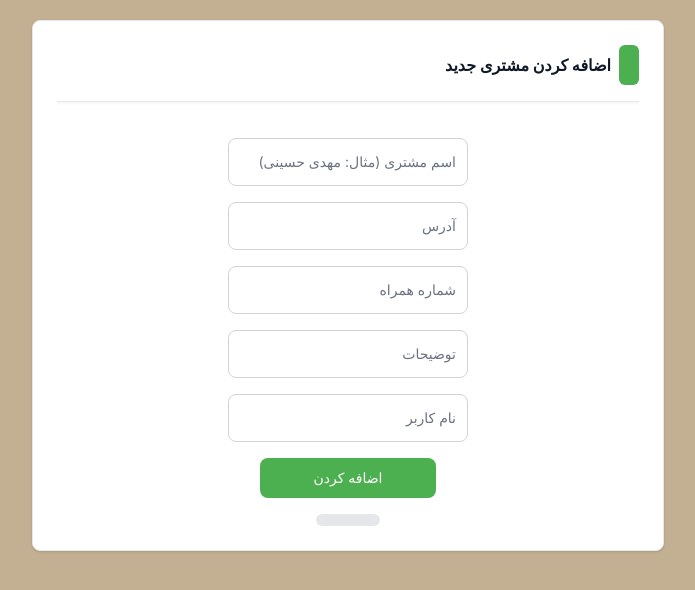
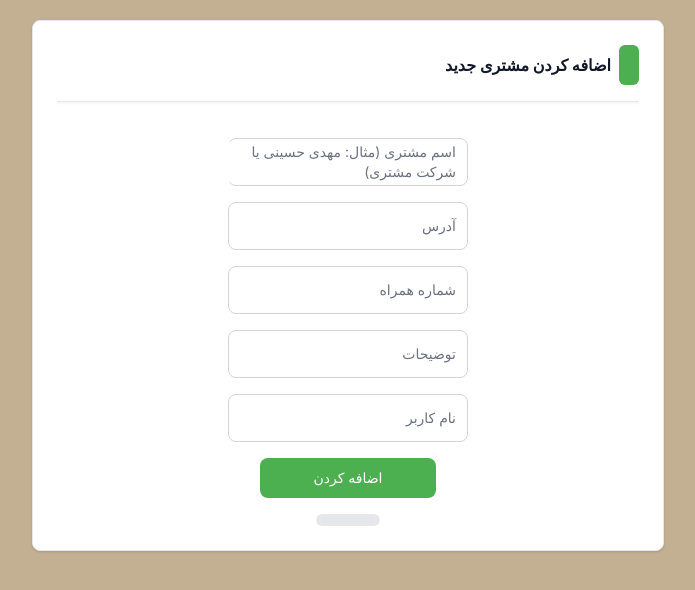
Before and after one commit to amirholakoo/ISMv900, a Vue app in the folder frontend/: page /myapp/addCustomer in a window 1280 px wide. Shown: the top 590 px of the page, without its empty margins (388-1083 px from the left). Built offline with nearby package versions, Linux system fonts and the light colour scheme; what vue3-html2canvas would draw is missing.

Commit message:
reforramt name and title of customer_name

```diff
--- a/frontend/src/components/addCustomer.vue
+++ b/frontend/src/components/addCustomer.vue
@@ -20,7 +20,7 @@ export default {
   data(){
     return{
       forms: {
-        customer_name: {type: 'input', name: 'اسم مشتری (مثال: مهدی حسینی)',title: 'اسم مشتری (مثال: مهدی حسینی)', data: '', value: '', lable:'text'},
+        customer_name: {type: 'input', name: 'اسم مشتری (مثال: مهدی حسینی  یا شرکت مشتری)',title: 'اسم مشتری (مثال: مهدی حسینی  یا شرکت مشتری)', data: '', value: '', lable:'text'},
         address: {type: 'input', name: 'آدرس',title: 'آدرس', data: '', value: '', lable:'text'},
         phone: {type: 'input', name: 'شماره همراه',title: 'شماره همراه', data: '', value: '', lable:'phone'},
         comment: {type: 'input', name: 'توضیحات',title: 'توضیحات', data: '', value: '', lable:'comment'},
```
